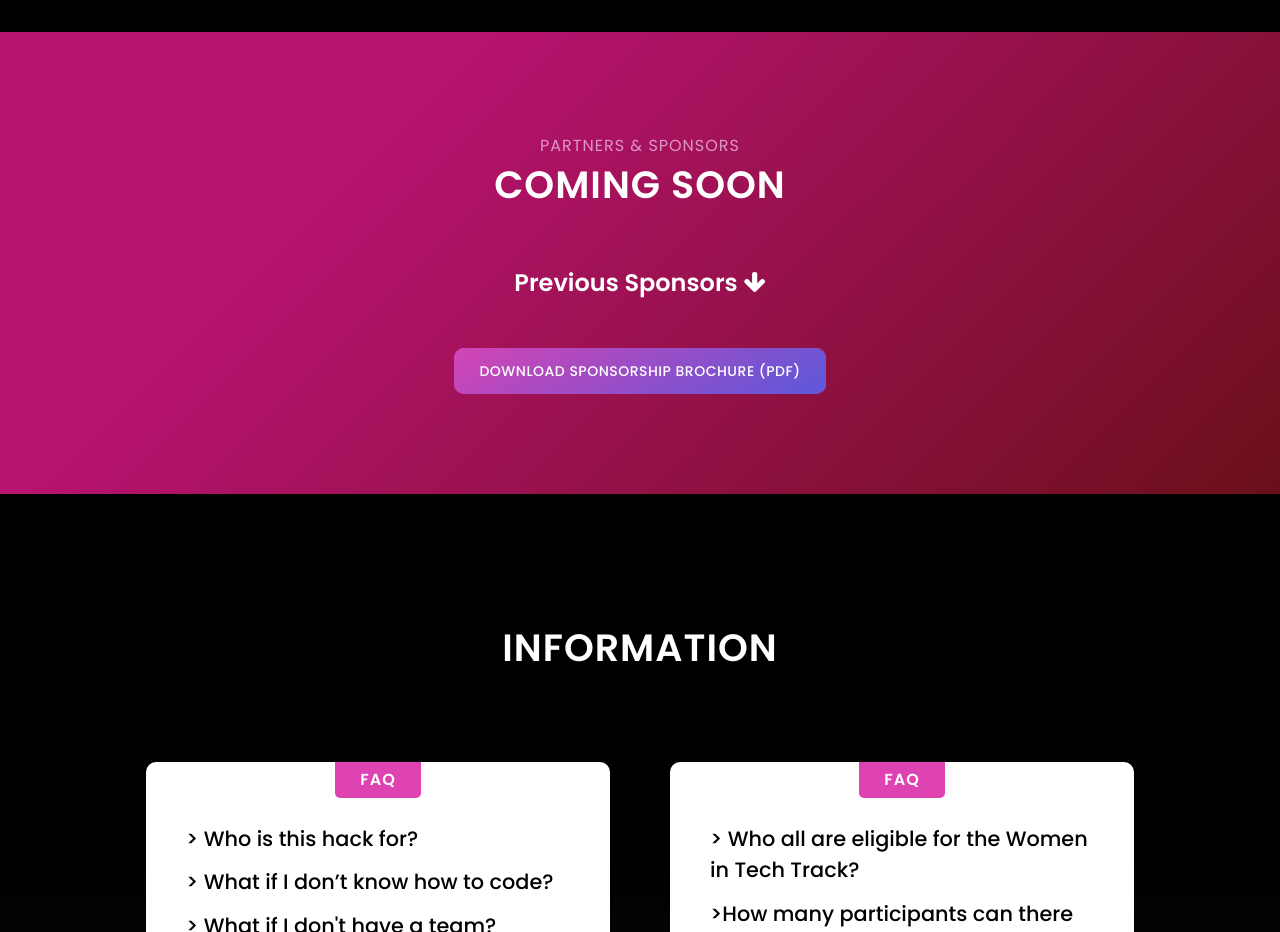
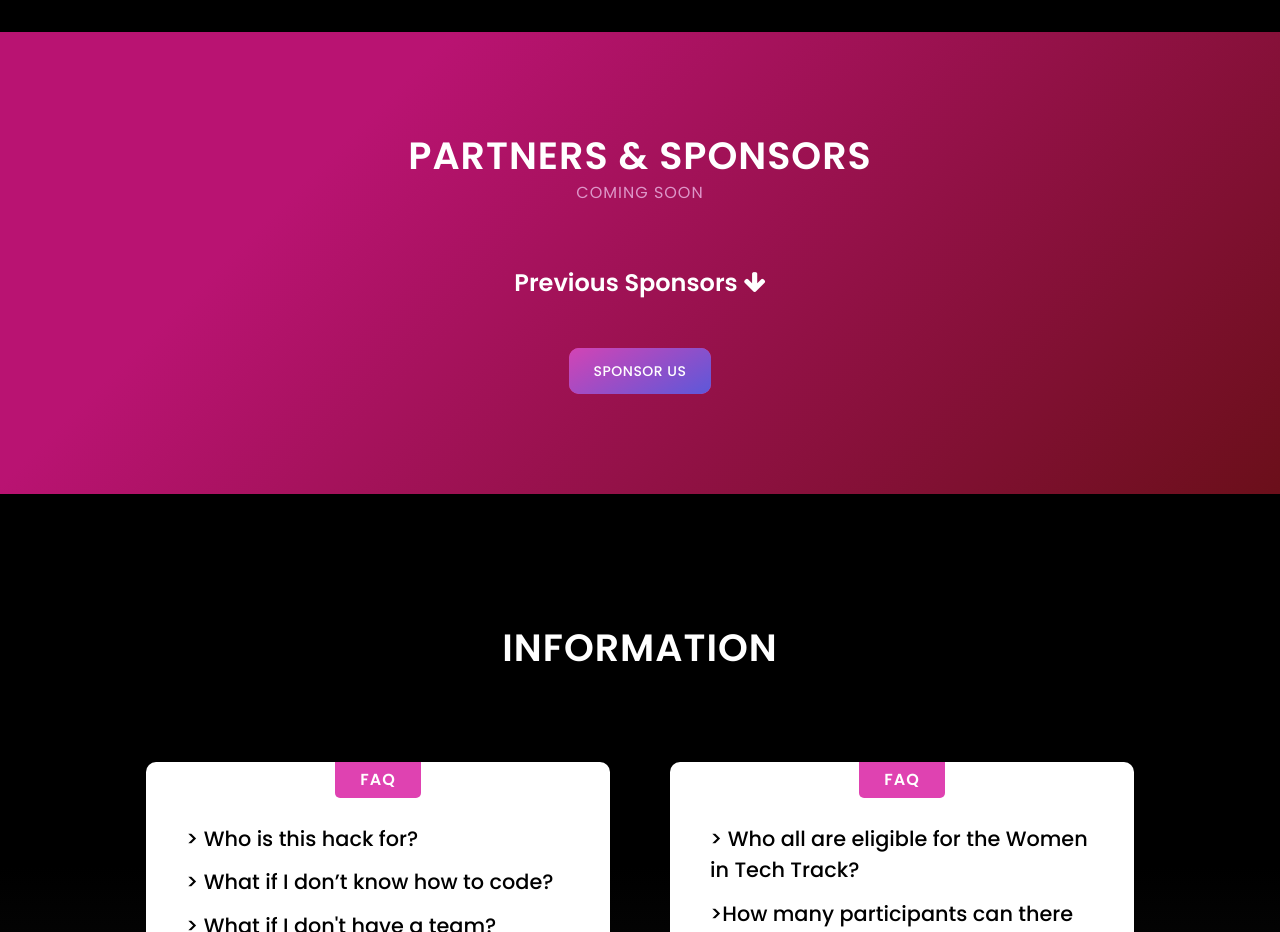
Before and after one commit to vishaka-mohan/accessdenied, a website: page index.html in a window 1280 px wide. Shown: the part 5440-6372 px from the top of the page. Drawn offline with Linux system fonts and the light colour scheme; a script that the page names is missing.

Commit message:
CHANGED BTN TO SPONSOR US

```diff
--- a/index.html
+++ b/index.html
@@ -1480,8 +1480,9 @@
   <!-- Our Sponsor And Client Area Start -->
   <section class="our-sponsor-client-area section-padding-100" id="sponsors">
     <div class="section-heading-2 text-center  fadeInUp" data-wow-delay="300ms">
-      <p style="color:#dd96c8"> Partners &amp; Sponsors</p>
-      <h4>Coming Soon</h4>
+
+      <h4>Partners &amp; Sponsors</h4>
+      <p style="color:#dd96c8">Coming Soon </p>
     </div>
     <h4 onclick="sponsorShow()" style="color: white;text-align:center; cursor:pointer">Previous Sponsors <i class="fa fa-arrow-down"></i> </h4>
     <div id="previous_sponsors" class="container">
@@ -1616,7 +1617,7 @@
     <div class="col-12">
       <div class="more-schedule-btn text-center mt-50 wow fadeInUp" data-wow-delay="300ms">
         <a style="margin:0 !important" download="Sponsorship Brochure.pdf" href="Sponsorship Brochure.pdf"
-          class="btn confer-btn mt-3 mt-lg-0 ml-3 ml-lg-5">Download Sponsorship Brochure (Pdf)</a>
+          class="btn confer-btn mt-3 mt-lg-0 ml-3 ml-lg-5">SPONSOR US</a>
       </div>
     </div>
   </section>
```
